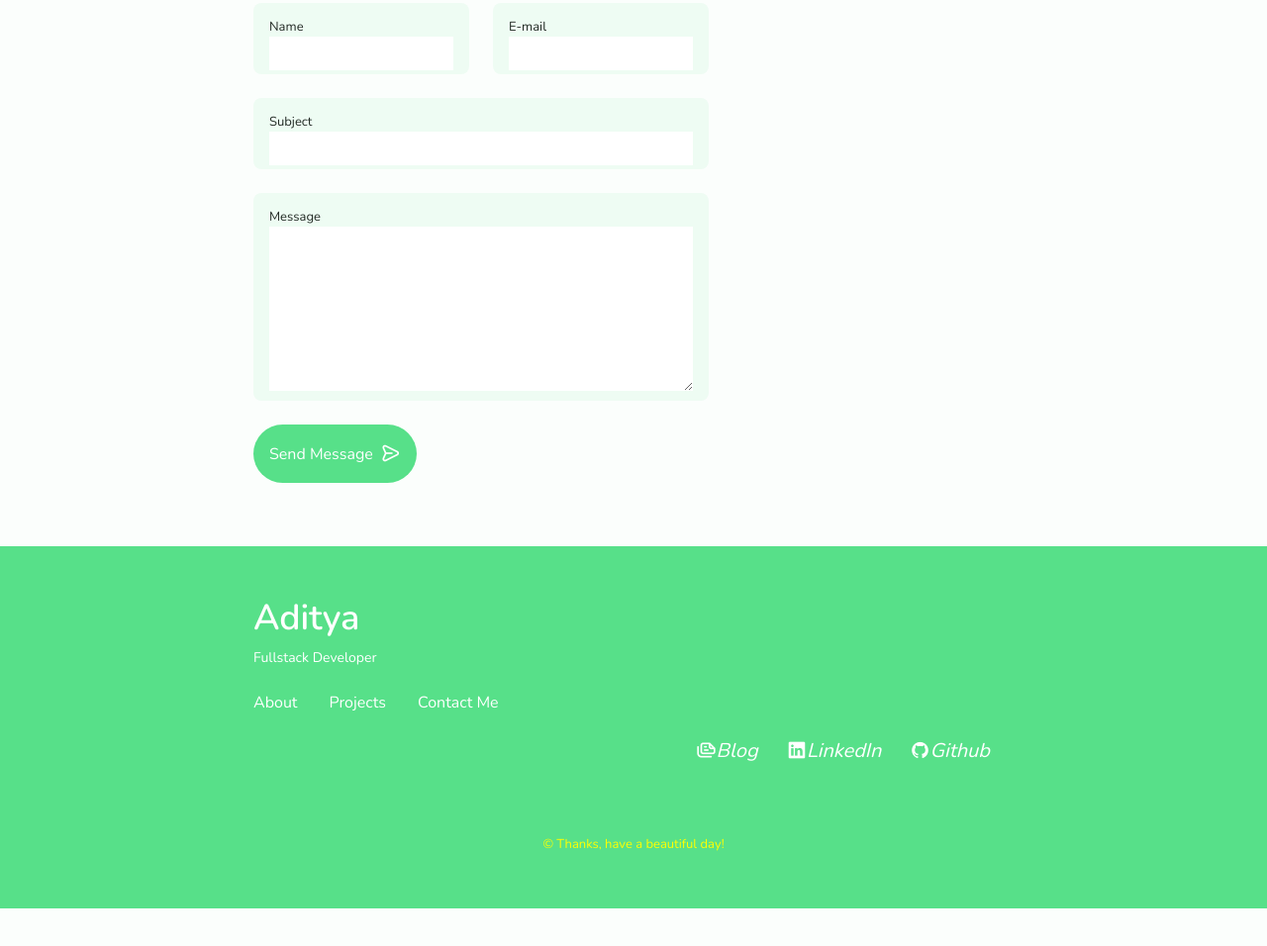
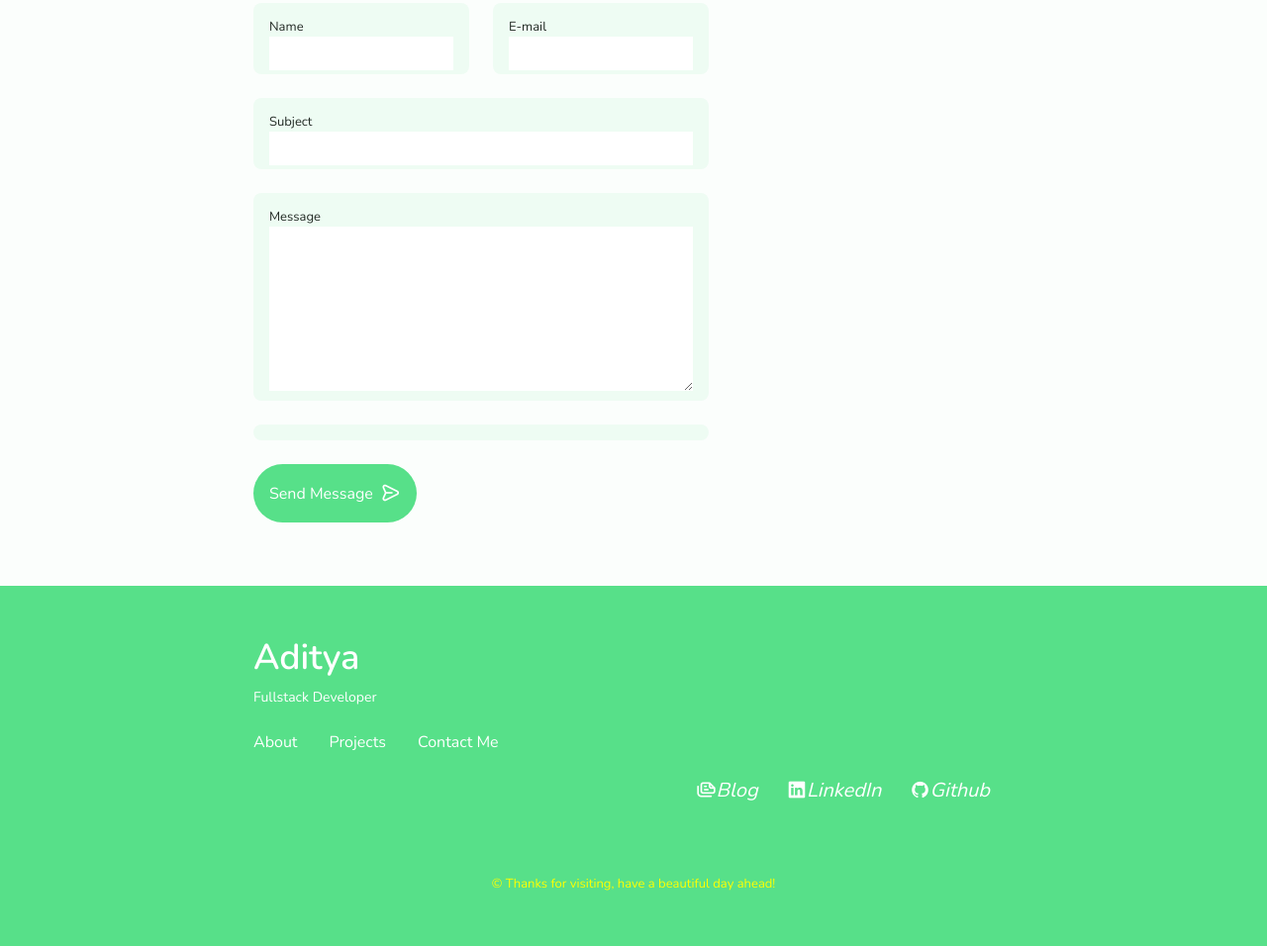
Before and after one commit to officermeomeo/Portfolio, a plain HTML site: page index.html in a window 1280 px wide. Shown: the part 5812-6768 px from the top of the page at 99% size. Before the commit the page ends 6730 px from the top, so only its background shows below. Drawn offline with nearby package versions, Linux system fonts and the light colour scheme.

Commit message:
Update index.html
added captcha for form

```diff
--- a/index.html
+++ b/index.html
@@ -749,6 +749,12 @@ The work ethics of Aditya was at par with the best, he's self motivated and work
                           ></textarea>
                         </div>
 
+                        <div class= "contact__content">
+                            <div data-netflify-recaptcha="true"></div>
+
+
+                        </div>
+
                         <div>
                             <a href="#" class="button button--flex">
                                  Send Message
@@ -799,7 +805,7 @@ The work ethics of Aditya was at par with the best, he's self motivated and work
               </div>
             </div>
 
-            <p class="footer__copy">&#169; Thanks, have a beautiful day!</p>
+            <p class="footer__copy">&#169; Thanks for visiting, have a beautiful day ahead!</p>
 
           </div>
         </footer>
```
